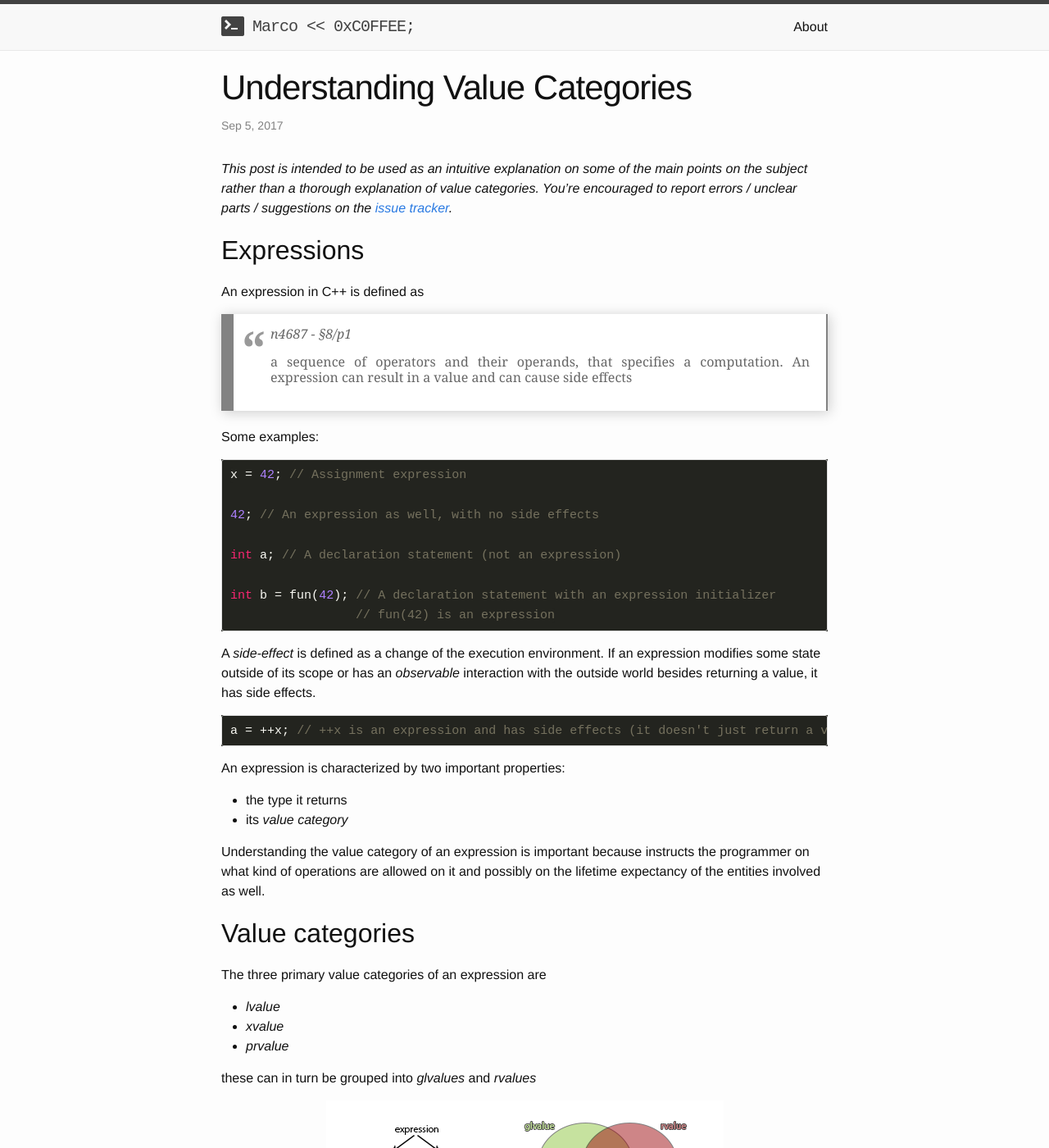
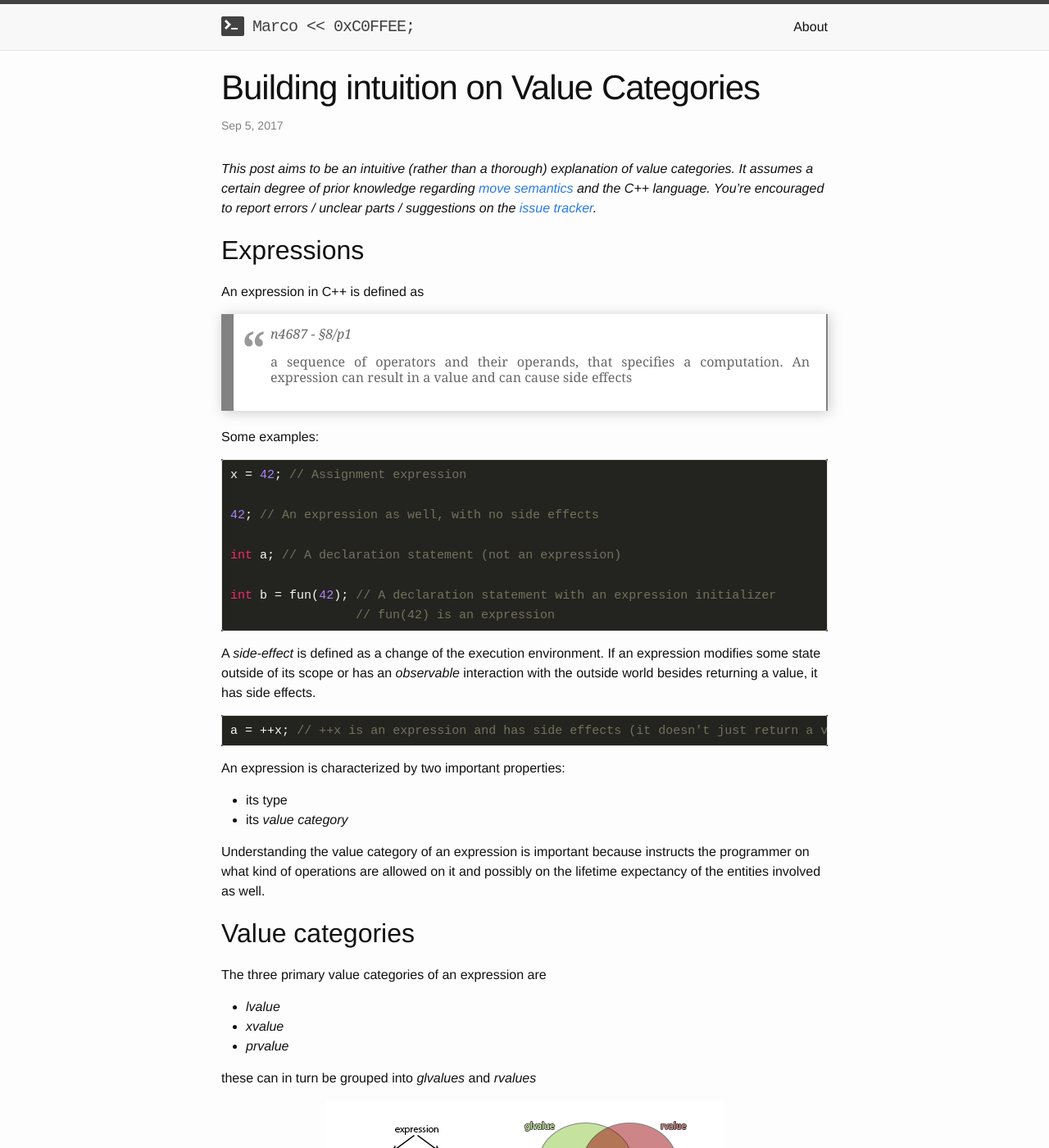
Before and after one commit to marcodiiga/marcodiiga.github.io, a Jekyll site: the page built from _posts/2017-09-05-understanding-value-categories.markdown, in a window 1280 px wide and 1400 px high. Shown: the whole window at 82% size. Built offline with Jekyll 4.4.1, drawn with Linux system fonts in a browser that asks for light colours; some of the changed text lies outside the part shown.

Commit message:
Review pt.I

````diff
--- a/_posts/2017-09-05-understanding-value-categories.markdown
+++ b/_posts/2017-09-05-understanding-value-categories.markdown
@@ -1,10 +1,10 @@
 ---
 layout: post
-title:  "Understanding Value Categories"
+title:  "Building intuition on Value Categories"
 tags: c++
 ---
 
-*This post is intended to be used as an intuitive explanation on some of the main points on the subject rather than a thorough explanation of value categories. You're encouraged to report errors / unclear parts / suggestions on the [issue tracker](https://github.com/marcodiiga/marcodiiga.github.io/issues).*
+*This post aims to be an intuitive (rather than a thorough) explanation of value categories. It assumes a certain degree of prior knowledge regarding [move semantics](https://stackoverflow.com/q/3106110/1938163) and the C++ language. You're encouraged to report errors / unclear parts / suggestions on the [issue tracker](https://github.com/marcodiiga/marcodiiga.github.io/issues).*
 
 ## Expressions
 
@@ -35,7 +35,7 @@ a = ++x; // ++x is an expression and has side effects (it doesn't just return a
 
 An expression is characterized by two important properties:
 
-* the type it returns
+* its type
 * its *value category*
 
 Understanding the value category of an expression is important because instructs the programmer on what kind of operations are allowed on it and possibly on the lifetime expectancy of the entities involved as well.
@@ -127,7 +127,7 @@ This allows us to dive more into the definitions given in the standard:
   // int&& rvr = x; // Wrong: the expression x doesn't designate an rvalue
   ```
 
-  A function whose return type is a *lvalue* expression is an *lvalue* as well
+  A call to a function which returns an *lvalue* reference is an *lvalue* as well
 
   ```cpp
   int x;
@@ -150,7 +150,7 @@ This allows us to dive more into the definitions given in the standard:
 
 * *xvalues* are eXpiring values: *glvalues* (they do have an identity) whose resources are also marked as *movable*.
 
-    A call to a function whose return type is an *rvalue reference* is an *xvalue*
+    A call to a function which returns an *rvalue reference* is an *xvalue*
 
   ```cpp
   int x;
````
